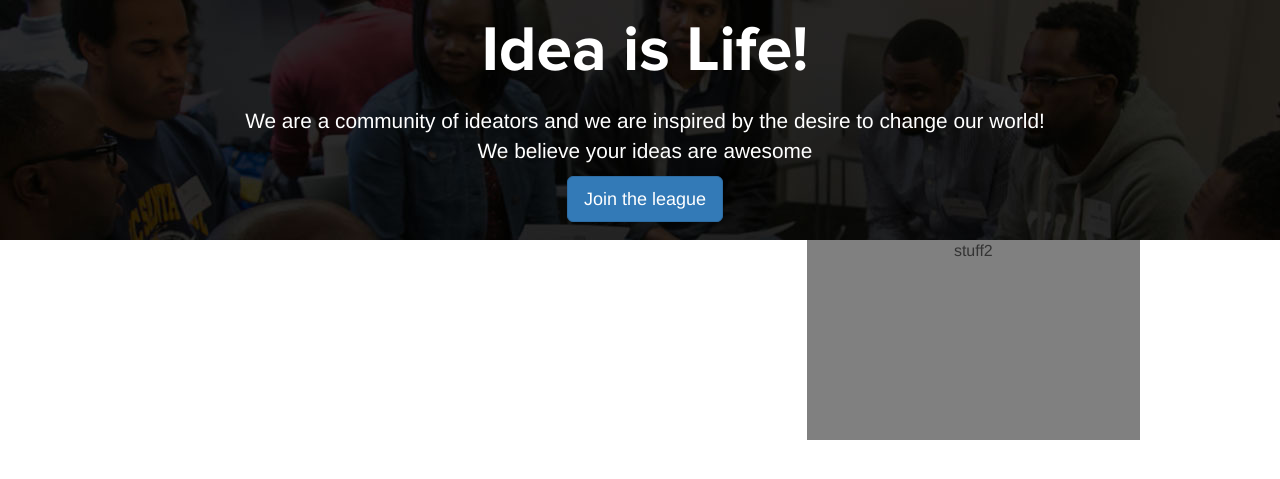
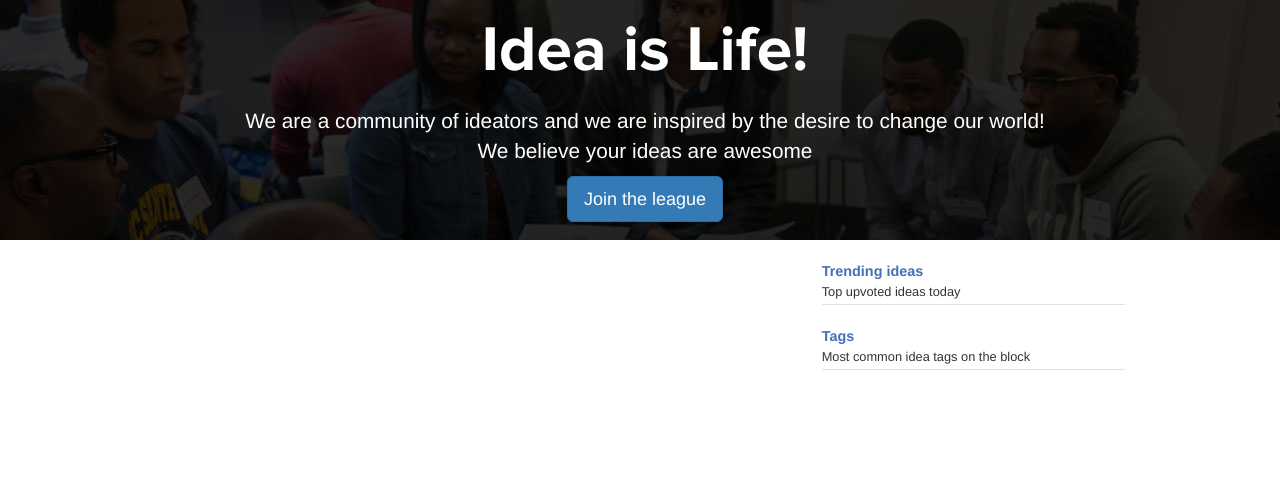
Before and after one commit to andela-fabolaji/bc-19-ideabox, a Node server app: page / in a window 1280 px wide. Shown: the part 55-534 px from the top of the page. Run offline with Node 20, Linux system fonts and the light colour scheme.

Commit message:
Created tags and trends

```diff
--- a/public/styles/style.css
+++ b/public/styles/style.css
@@ -134,8 +134,25 @@ html, body {
 }
 
 .side-board {
-    height:200px;
-    background:gray;
+
+}
+
+.trending-ideas, .tags {
+    height: 65px;
+    width: 100%;
+    padding-top: 20px;
+    text-align: left;
+    border-bottom: 1px solid #e2e0e7;
+}
+
+.trending-ideas > span, .tags > span {
+    font-size: 0.9em;
+    font-weight: bold;
+    color: #436fb7;
+}
+
+.trending-ideas p, .tags p {
+    font-size: 0.8em;
 }
 
 
@@ -173,6 +190,11 @@ html, body {
     .herobg > p:nth-child(2) {
         font-size: 1.3em;
     }
+
+    .trending-ideas {
+        height: 65px;
+        width: 100%;
+    }
 }
 
 @media (min-width: 992px) {
--- a/views/index.html
+++ b/views/index.html
@@ -37,9 +37,24 @@
         <div class="main">
             <div class="col-sm-12 col-md-8 idea-stream">
                 <!-- idea stream loads here -->
-                <div></div>
+                <div>
+
+                </div>
             </div>
-            <div class="col-sm-12 col-md-4 side-board">stuff2</div>
+            <div class="col-sm-12 col-md-4 side-board">
+                <!-- side board here -->
+                <div class="trending-ideas">
+                    <span>Trending ideas</span>
+                    <p>Top upvoted ideas today</p>
+                </div>
+
+                <div class="tags">
+                    <span>Tags</span>
+                    <p>Most common idea tags on the block</p>
+                </div>
+
+
+            </div>
         </div>
     </div>
 </div>
```
